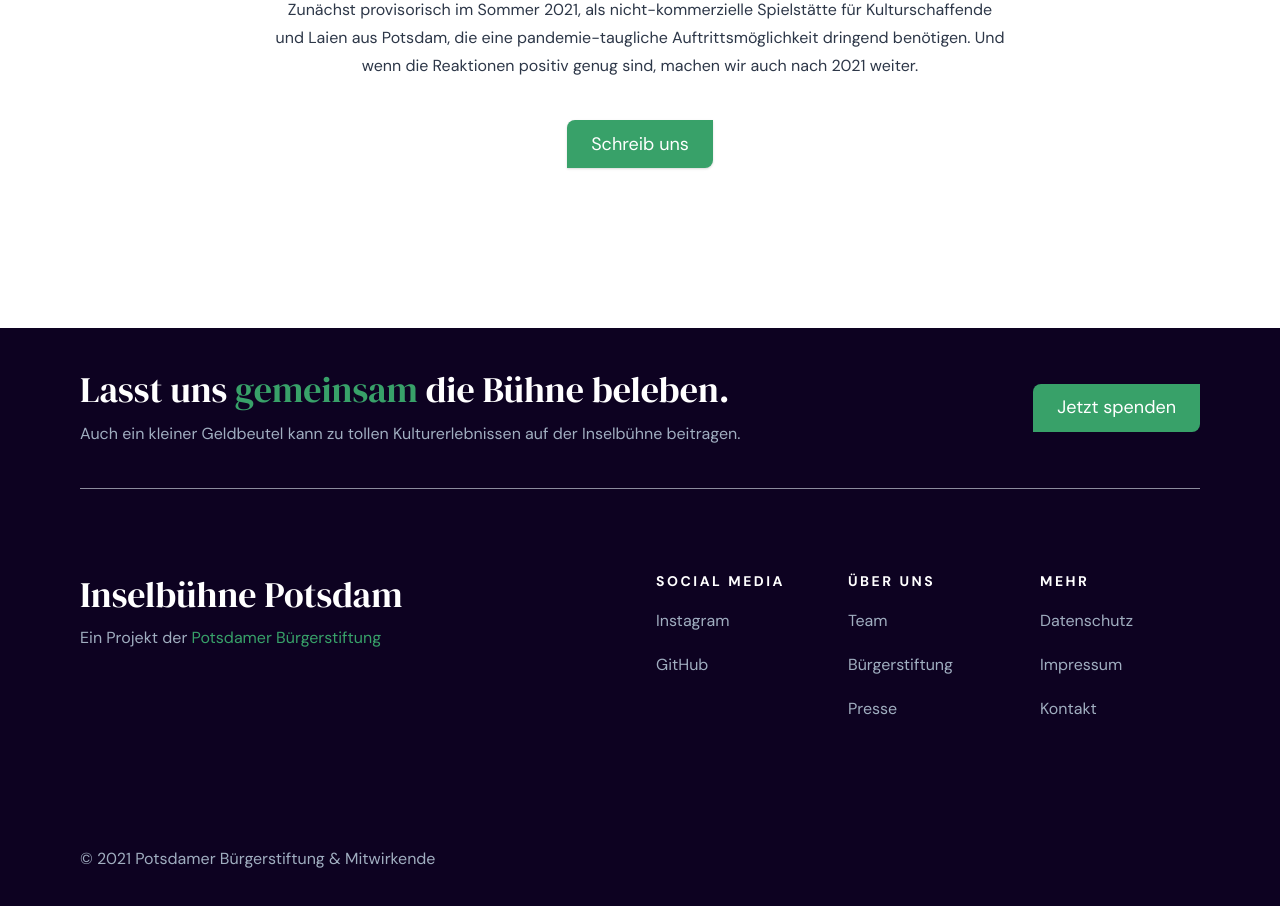
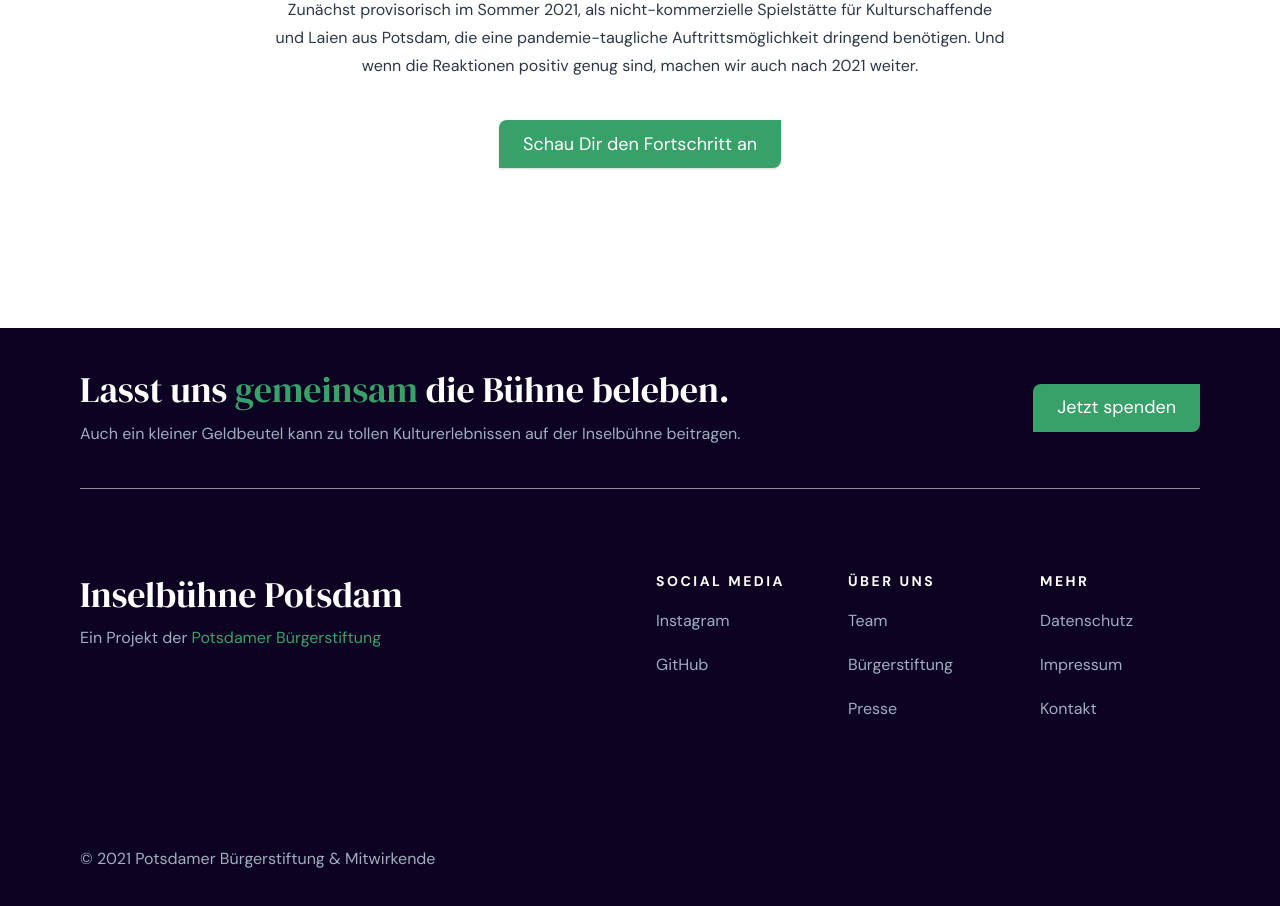
Before and after one commit to potsdamer-buergerstiftung/inselbuehne, a Next.js app: page / in a window 1280 px wide. Shown: the part 1480-2386 px from the top of the page. Built offline with nearby package versions, Linux system fonts and the light colour scheme.

Commit message:
change button link to progress

```diff
--- a/pages/index.tsx
+++ b/pages/index.tsx
@@ -125,9 +125,9 @@ export default function Home() {
             pandemie-taugliche Auftrittsmöglichkeit dringend benötigen. Und wenn
             die Reaktionen positiv genug sind, machen wir auch nach 2021 weiter.{" "}
           </Text>
-          <NextLink passHref href="/kontakt">
+          <NextLink passHref href="/fortschritt">
             <Button colorScheme="green" size="lg" as="a" shadow="base">
-              Schreib uns
+              Schau Dir den Fortschritt an
             </Button>
           </NextLink>
         </Container>
```
